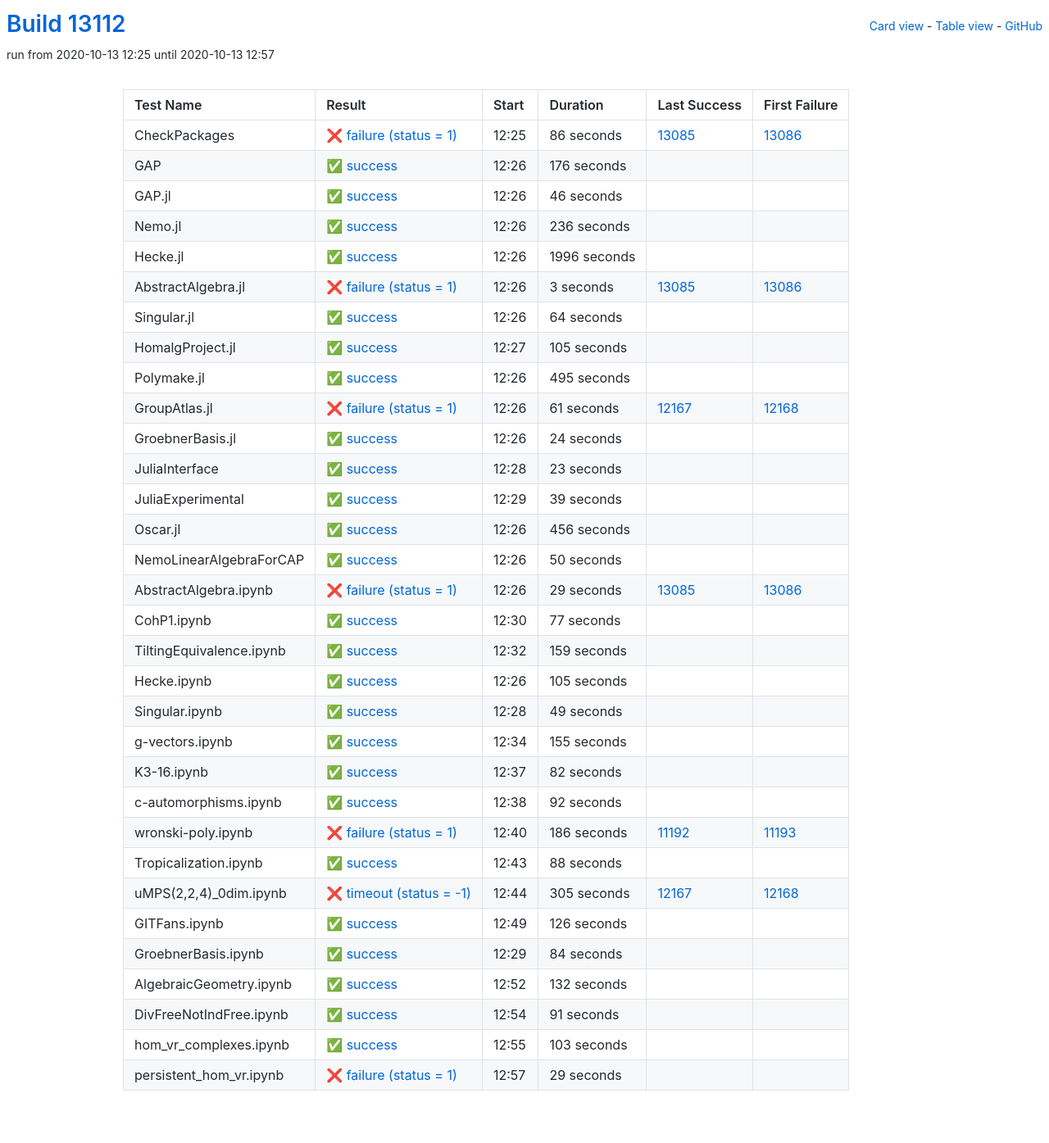
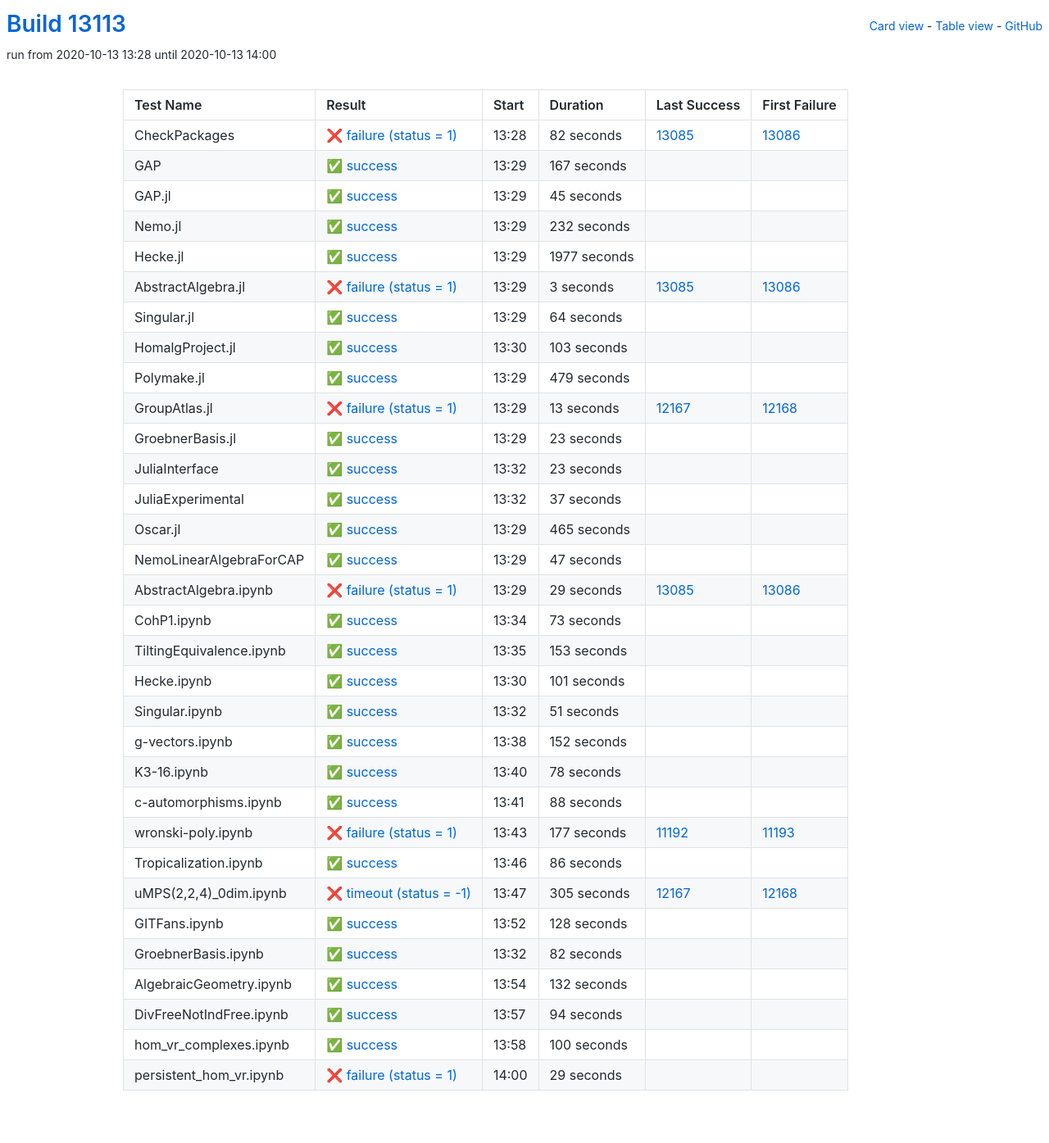
Before and after one commit to oscar-system/oscar-ci-status, a Jekyll site: the page built from table.html, in a window 1280 px wide. Shown: the whole page at 82% size. Built offline with Jekyll 4.4.1, drawn with Linux system fonts in a browser that asks for light colours.

Commit message:
Build #13113

```diff
--- a/_data/ci.yml
+++ b/_data/ci.yml
@@ -1,6 +1,6 @@
 ---
-build: 13112
-build_url: https://oscarci.mathematik.uni-kl.de/job/oscar/13112/
+build: 13113
+build_url: https://oscarci.mathematik.uni-kl.de/job/oscar/13113/
 job: oscar
 organization: oscar-system
 repo: oscar-ci-status
@@ -8,68 +8,68 @@
 tests:
 - name: CheckPackages
   id: checkpackages
-  log: https://oscarci.mathematik.uni-kl.de/job/oscar/13112/artifact/logs/build-13112/CheckPackages.log
-  start: 2020-10-13 12:25
+  log: https://oscarci.mathematik.uni-kl.de/job/oscar/13113/artifact/logs/build-13113/CheckPackages.log
+  start: 2020-10-13 13:28
   success: false
   exitcode: 1
   status: failure
-  duration: 86
+  duration: 82
   last_success: 13085
   last_success_url: https://oscarci.mathematik.uni-kl.de/job/oscar/13085/
   first_failure: 13086
   first_failure_url: https://oscarci.mathematik.uni-kl.de/job/oscar/13086/
 - name: GAP
   id: gap
-  log: https://oscarci.mathematik.uni-kl.de/job/oscar/13112/artifact/logs/build-13112/GAP.log
-  start: 2020-10-13 12:26
+  log: https://oscarci.mathematik.uni-kl.de/job/oscar/13113/artifact/logs/build-13113/GAP.log
+  start: 2020-10-13 13:29
   success: true
   exitcode: 0
   status: success
-  duration: 176
+  duration: 167
   last_success: false
   last_success_url:
   first_failure: false
   first_failure_url:
 - name: GAP.jl
   id: gap-jl
-  log: https://oscarci.mathematik.uni-kl.de/job/oscar/13112/artifact/logs/build-13112/GAP.jl.log
-  start: 2020-10-13 12:26
+  log: https://oscarci.mathematik.uni-kl.de/job/oscar/13113/artifact/logs/build-13113/GAP.jl.log
+  start: 2020-10-13 13:29
   success: true
   exitcode: 0
   status: success
-  duration: 46
+  duration: 45
   last_success: false
   last_success_url:
   first_failure: false
   first_failure_url:
 - name: Nemo.jl
   id: nemo-jl
-  log: https://oscarci.mathematik.uni-kl.de/job/oscar/13112/artifact/logs/build-13112/Nemo.jl.log
-  start: 2020-10-13 12:26
+  log: https://oscarci.mathematik.uni-kl.de/job/oscar/13113/artifact/logs/build-13113/Nemo.jl.log
+  start: 2020-10-13 13:29
   success: true
   exitcode: 0
   status: success
-  duration: 236
+  duration: 232
   last_success: false
   last_success_url:
   first_failure: false
   first_failure_url:
 - name: Hecke.jl
   id: hecke-jl
-  log: https://oscarci.mathematik.uni-kl.de/job/oscar/13112/artifact/logs/build-13112/Hecke.jl.log
-  start: 2020-10-13 12:26
+  log: https://oscarci.mathematik.uni-kl.de/job/oscar/13113/artifact/logs/build-13113/Hecke.jl.log
+  start: 2020-10-13 13:29
   success: true
   exitcode: 0
   status: success
-  duration: 1996
+  duration: 1977
   last_success: false
   last_success_url:
   first_failure: false
   first_failure_url:
 - name: AbstractAlgebra.jl
   id: abstractalgebra-jl
-  log: https://oscarci.mathematik.uni-kl.de/job/oscar/13112/artifact/logs/build-13112/AbstractAlgebra.jl.log
-  start: 2020-10-13 12:26
+  log: https://oscarci.mathematik.uni-kl.de/job/oscar/13113/artifact/logs/build-13113/AbstractAlgebra.jl.log
+  start: 2020-10-13 13:29
   success: false
   exitcode: 1
   status: failure
@@ -80,8 +80,8 @@
   first_failure_url: https://oscarci.mathematik.uni-kl.de/job/oscar/13086/
 - name: Singular.jl
   id: singular-jl
-  log: https://oscarci.mathematik.uni-kl.de/job/oscar/13112/artifact/logs/build-13112/Singular.jl.log
-  start: 2020-10-13 12:26
+  log: https://oscarci.mathematik.uni-kl.de/job/oscar/13113/artifact/logs/build-13113/Singular.jl.log
+  start: 2020-10-13 13:29
   success: true
   exitcode: 0
   status: success
@@ -92,56 +92,56 @@
   first_failure_url:
 - name: HomalgProject.jl
   id: homalgproject-jl
-  log: https://oscarci.mathematik.uni-kl.de/job/oscar/13112/artifact/logs/build-13112/HomalgProject.jl.log
-  start: 2020-10-13 12:27
+  log: https://oscarci.mathematik.uni-kl.de/job/oscar/13113/artifact/logs/build-13113/HomalgProject.jl.log
+  start: 2020-10-13 13:30
   success: true
   exitcode: 0
   status: success
-  duration: 105
+  duration: 103
   last_success: false
   last_success_url:
   first_failure: false
   first_failure_url:
 - name: Polymake.jl
   id: polymake-jl
-  log: https://oscarci.mathematik.uni-kl.de/job/oscar/13112/artifact/logs/build-13112/Polymake.jl.log
-  start: 2020-10-13 12:26
+  log: https://oscarci.mathematik.uni-kl.de/job/oscar/13113/artifact/logs/build-13113/Polymake.jl.log
+  start: 2020-10-13 13:29
   success: true
   exitcode: 0
   status: success
-  duration: 495
+  duration: 479
   last_success: false
   last_success_url:
   first_failure: false
   first_failure_url:
 - name: GroupAtlas.jl
   id: groupatlas-jl
-  log: https://oscarci.mathematik.uni-kl.de/job/oscar/13112/artifact/logs/build-13112/GroupAtlas.jl.log
-  start: 2020-10-13 12:26
+  log: https://oscarci.mathematik.uni-kl.de/job/oscar/13113/artifact/logs/build-13113/GroupAtlas.jl.log
+  start: 2020-10-13 13:29
   success: false
   exitcode: 1
   status: failure
-  duration: 61
+  duration: 13
   last_success: 12167
   last_success_url: https://oscarci.mathematik.uni-kl.de/job/oscar/12167/
   first_failure: 12168
   first_failure_url: https://oscarci.mathematik.uni-kl.de/job/oscar/12168/
 - name: GroebnerBasis.jl
   id: groebnerbasis-jl
-  log: https://oscarci.mathematik.uni-kl.de/job/oscar/13112/artifact/logs/build-13112/GroebnerBasis.jl.log
-  start: 2020-10-13 12:26
+  log: https://oscarci.mathematik.uni-kl.de/job/oscar/13113/artifact/logs/build-13113/GroebnerBasis.jl.log
+  start: 2020-10-13 13:29
   success: true
   exitcode: 0
   status: success
-  duration: 24
+  duration: 23
   last_success: false
   last_success_url:
   first_failure: false
   first_failure_url:
 - name: JuliaInterface
   id: juliainterface
-  log: https://oscarci.mathematik.uni-kl.de/job/oscar/13112/artifact/logs/build-13112/JuliaInterface.log
-  start: 2020-10-13 12:28
+  log: https://oscarci.mathematik.uni-kl.de/job/oscar/13113/artifact/logs/build-13113/JuliaInterface.log
+  start: 2020-10-13 13:32
   success: true
   exitcode: 0
   status: success
@@ -152,44 +152,44 @@
   first_failure_url:
 - name: JuliaExperimental
   id: juliaexperimental
-  log: https://oscarci.mathematik.uni-kl.de/job/oscar/13112/artifact/logs/build-13112/JuliaExperimental.log
-  start: 2020-10-13 12:29
+  log: https://oscarci.mathematik.uni-kl.de/job/oscar/13113/artifact/logs/build-13113/JuliaExperimental.log
+  start: 2020-10-13 13:32
   success: true
   exitcode: 0
   status: success
-  duration: 39
+  duration: 37
   last_success: false
   last_success_url:
   first_failure: false
   first_failure_url:
 - name: Oscar.jl
   id: oscar-jl
-  log: https://oscarci.mathematik.uni-kl.de/job/oscar/13112/artifact/logs/build-13112/Oscar.jl.log
-  start: 2020-10-13 12:26
+  log: https://oscarci.mathematik.uni-kl.de/job/oscar/13113/artifact/logs/build-13113/Oscar.jl.log
+  start: 2020-10-13 13:29
   success: true
   exitcode: 0
   status: success
-  duration: 456
+  duration: 465
   last_success: false
   last_success_url:
   first_failure: false
   first_failure_url:
 - name: NemoLinearAlgebraForCAP
   id: nemolinearalgebraforcap
-  log: https://oscarci.mathematik.uni-kl.de/job/oscar/13112/artifact/logs/build-13112/NemoLinearAlgebraForCAP.log
-  start: 2020-10-13 12:26
+  log: https://oscarci.mathematik.uni-kl.de/job/oscar/13113/artifact/logs/build-13113/NemoLinearAlgebraForCAP.log
+  start: 2020-10-13 13:29
   success: true
   exitcode: 0
   status: success
-  duration: 50
+  duration: 47
   last_success: false
   last_success_url:
   first_failure: false
   first_failure_url:
 - name: AbstractAlgebra.ipynb
   id: abstractalgebra-ipynb
-  log: https://oscarci.mathematik.uni-kl.de/job/oscar/13112/artifact/logs/build-13112/AbstractAlgebra.ipynb.log
-  start: 2020-10-13 12:26
+  log: https://oscarci.mathematik.uni-kl.de/job/oscar/13113/artifact/logs/build-13113/AbstractAlgebra.ipynb.log
+  start: 2020-10-13 13:29
   success: false
   exitcode: 1
   status: failure
@@ -200,104 +200,80 @@
   first_failure_url: https://oscarci.mathematik.uni-kl.de/job/oscar/13086/
 - name: CohP1.ipynb
   id: cohp1-ipynb
-  log: https://oscarci.mathematik.uni-kl.de/job/oscar/13112/artifact/logs/build-13112/CohP1.ipynb.log
-  start: 2020-10-13 12:30
+  log: https://oscarci.mathematik.uni-kl.de/job/oscar/13113/artifact/logs/build-13113/CohP1.ipynb.log
+  start: 2020-10-13 13:34
   success: true
   exitcode: 0
   status: success
-  duration: 77
+  duration: 73
   last_success: false
   last_success_url:
   first_failure: false
   first_failure_url:
 - name: TiltingEquivalence.ipynb
   id: tiltingequivalence-ipynb
-  log: https://oscarci.mathematik.uni-kl.de/job/oscar/13112/artifact/logs/build-13112/TiltingEquivalence.ipynb.log
-  start: 2020-10-13 12:32
+  log: https://oscarci.mathematik.uni-kl.de/job/oscar/13113/artifact/logs/build-13113/TiltingEquivalence.ipynb.log
+  start: 2020-10-13 13:35
   success: true
   exitcode: 0
   status: success
-  duration: 159
+  duration: 153
   last_success: false
   last_success_url:
   first_failure: false
   first_failure_url:
 - name: Hecke.ipynb
   id: hecke-ipynb
-  log: https://oscarci.mathematik.uni-kl.de/job/oscar/13112/artifact/logs/build-13112/Hecke.ipynb.log
-  start: 2020-10-13 12:26
+  log: https://oscarci.mathematik.uni-kl.de/job/oscar/13113/artifact/logs/build-13113/Hecke.ipynb.log
+  start: 2020-10-13 13:30
   success: true
   exitcode: 0
   status: success
-  duration: 105
+  duration: 101
   last_success: false
   last_success_url:
   first_failure: false
   first_failure_url:
 - name: Singular.ipynb
   id: singular-ipynb
-  log: https://oscarci.mathematik.uni-kl.de/job/oscar/13112/artifact/logs/build-13112/Singular.ipynb.log
-  start: 2020-10-13 12:28
+  log: https://oscarci.mathematik.uni-kl.de/job/oscar/13113/artifact/logs/build-13113/Singular.ipynb.log
+  start: 2020-10-13 13:32
   success: true
   exitcode: 0
   status: success
-  duration: 49
+  duration: 51
   last_success: false
   last_success_url:
   first_failure: false
   first_failure_url:
 - name: g-vectors.ipynb
   id: g-vectors-ipynb
-  log: https://oscarci.mathematik.uni-kl.de/job/oscar/13112/artifact/logs/build-13112/g-vectors.ipynb.log
-  start: 2020-10-13 12:34
+  log: https://oscarci.mathematik.uni-kl.de/job/oscar/13113/artifact/logs/build-13113/g-vectors.ipynb.log
+  start: 2020-10-13 13:38
   success: true
   exitcode: 0
   status: success
-  duration: 155
+  duration: 152
   last_success: false
   last_success_url:
   first_failure: false
   first_failure_url:
 - name: K3-16.ipynb
   id: k3-16-ipynb
-  log: https://oscarci.mathematik.uni-kl.de/job/oscar/13112/artifact/logs/build-13112/K3-16.ipynb.log
-  start: 2020-10-13 12:37
+  log: https://oscarci.mathematik.uni-kl.de/job/oscar/13113/artifact/logs/build-13113/K3-16.ipynb.log
+  start: 2020-10-13 13:40
   success: true
   exitcode: 0
   status: success
-  duration: 82
+  duration: 78
   last_success: false
   last_success_url:
   first_failure: false
   first_failure_url:
 - name: c-automorphisms.ipynb
   id: c-automorphisms-ipynb
-  log: https://oscarci.mathematik.uni-kl.de/job/oscar/13112/artifact/logs/build-13112/c-automorphisms.ipynb.log
-  start: 2020-10-13 12:38
-  success: true
-  exitcode: 0
-  status: success
-  duration: 92
-  last_success: false
-  last_success_url:
-  first_failure: false
-  first_failure_url:
-- name: wronski-poly.ipynb
-  id: wronski-poly-ipynb
-  log: https://oscarci.mathematik.uni-kl.de/job/oscar/13112/artifact/logs/build-13112/wronski-poly.ipynb.log
-  start: 2020-10-13 12:40
-  success: false
-  exitcode: 1
-  status: failure
-  duration: 186
-  last_success: 11192
-  last_success_url: https://oscarci.mathematik.uni-kl.de/job/oscar/11192/
-  first_failure: 11193
-  first_failure_url: https://oscarci.mathematik.uni-kl.de/job/oscar/11193/
-- name: Tropicalization.ipynb
-  id: tropicalization-ipynb
-  log: https://oscarci.mathematik.uni-kl.de/job/oscar/13112/artifact/logs/build-13112/Tropicalization.ipynb.log
-  start: 2020-10-13 12:43
+  log: https://oscarci.mathematik.uni-kl.de/job/oscar/13113/artifact/logs/build-13113/c-automorphisms.ipynb.log
+  start: 2020-10-13 13:41
   success: true
   exitcode: 0
   status: success
@@ -306,10 +282,34 @@
   last_success_url:
   first_failure: false
   first_failure_url:
+- name: wronski-poly.ipynb
+  id: wronski-poly-ipynb
+  log: https://oscarci.mathematik.uni-kl.de/job/oscar/13113/artifact/logs/build-13113/wronski-poly.ipynb.log
+  start: 2020-10-13 13:43
+  success: false
+  exitcode: 1
+  status: failure
+  duration: 177
+  last_success: 11192
+  last_success_url: https://oscarci.mathematik.uni-kl.de/job/oscar/11192/
+  first_failure: 11193
+  first_failure_url: https://oscarci.mathematik.uni-kl.de/job/oscar/11193/
+- name: Tropicalization.ipynb
+  id: tropicalization-ipynb
+  log: https://oscarci.mathematik.uni-kl.de/job/oscar/13113/artifact/logs/build-13113/Tropicalization.ipynb.log
+  start: 2020-10-13 13:46
+  success: true
+  exitcode: 0
+  status: success
+  duration: 86
+  last_success: false
+  last_success_url:
+  first_failure: false
+  first_failure_url:
 - name: uMPS(2,2,4)_0dim.ipynb
   id: umps-2-2-4-0dim-ipynb
-  log: https://oscarci.mathematik.uni-kl.de/job/oscar/13112/artifact/logs/build-13112/uMPS-2-2-4-_0dim.ipynb.log
-  start: 2020-10-13 12:44
+  log: https://oscarci.mathematik.uni-kl.de/job/oscar/13113/artifact/logs/build-13113/uMPS-2-2-4-_0dim.ipynb.log
+  start: 2020-10-13 13:47
   success: false
   exitcode: -1
   status: timeout
@@ -320,32 +320,32 @@
   first_failure_url: https://oscarci.mathematik.uni-kl.de/job/oscar/12168/
 - name: GITFans.ipynb
   id: gitfans-ipynb
-  log: https://oscarci.mathematik.uni-kl.de/job/oscar/13112/artifact/logs/build-13112/GITFans.ipynb.log
-  start: 2020-10-13 12:49
+  log: https://oscarci.mathematik.uni-kl.de/job/oscar/13113/artifact/logs/build-13113/GITFans.ipynb.log
+  start: 2020-10-13 13:52
   success: true
   exitcode: 0
   status: success
-  duration: 126
+  duration: 128
   last_success: false
   last_success_url:
   first_failure: false
   first_failure_url:
 - name: GroebnerBasis.ipynb
   id: groebnerbasis-ipynb
-  log: https://oscarci.mathematik.uni-kl.de/job/oscar/13112/artifact/logs/build-13112/GroebnerBasis.ipynb.log
-  start: 2020-10-13 12:29
+  log: https://oscarci.mathematik.uni-kl.de/job/oscar/13113/artifact/logs/build-13113/GroebnerBasis.ipynb.log
+  start: 2020-10-13 13:32
   success: true
   exitcode: 0
   status: success
-  duration: 84
+  duration: 82
   last_success: false
   last_success_url:
   first_failure: false
   first_failure_url:
 - name: AlgebraicGeometry.ipynb
   id: algebraicgeometry-ipynb
-  log: https://oscarci.mathematik.uni-kl.de/job/oscar/13112/artifact/logs/build-13112/AlgebraicGeometry.ipynb.log
-  start: 2020-10-13 12:52
+  log: https://oscarci.mathematik.uni-kl.de/job/oscar/13113/artifact/logs/build-13113/AlgebraicGeometry.ipynb.log
+  start: 2020-10-13 13:54
   success: true
   exitcode: 0
   status: success
@@ -356,32 +356,32 @@
   first_failure_url:
 - name: DivFreeNotIndFree.ipynb
   id: divfreenotindfree-ipynb
-  log: https://oscarci.mathematik.uni-kl.de/job/oscar/13112/artifact/logs/build-13112/DivFreeNotIndFree.ipynb.log
-  start: 2020-10-13 12:54
+  log: https://oscarci.mathematik.uni-kl.de/job/oscar/13113/artifact/logs/build-13113/DivFreeNotIndFree.ipynb.log
+  start: 2020-10-13 13:57
   success: true
   exitcode: 0
   status: success
-  duration: 91
+  duration: 94
   last_success: false
   last_success_url:
   first_failure: false
   first_failure_url:
 - name: hom_vr_complexes.ipynb
   id: hom-vr-complexes-ipynb
-  log: https://oscarci.mathematik.uni-kl.de/job/oscar/13112/artifact/logs/build-13112/hom_vr_complexes.ipynb.log
-  start: 2020-10-13 12:55
+  log: https://oscarci.mathematik.uni-kl.de/job/oscar/13113/artifact/logs/build-13113/hom_vr_complexes.ipynb.log
+  start: 2020-10-13 13:58
   success: true
   exitcode: 0
   status: success
-  duration: 103
+  duration: 100
   last_success: false
   last_success_url:
   first_failure: false
   first_failure_url:
 - name: persistent_hom_vr.ipynb
   id: persistent-hom-vr-ipynb
-  log: https://oscarci.mathematik.uni-kl.de/job/oscar/13112/artifact/logs/build-13112/persistent_hom_vr.ipynb.log
-  start: 2020-10-13 12:57
+  log: https://oscarci.mathematik.uni-kl.de/job/oscar/13113/artifact/logs/build-13113/persistent_hom_vr.ipynb.log
+  start: 2020-10-13 14:00
   success: false
   exitcode: 1
   status: failure
```
Also changed, not shown: README.md.
